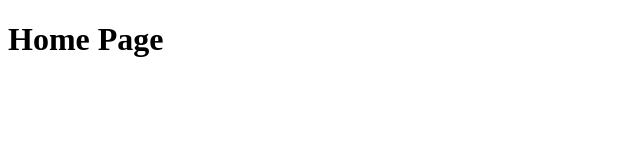
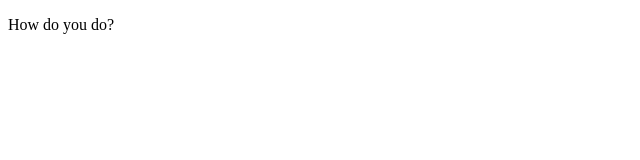
Before and after one commit to NolanHovis/Evening-Github, a plain HTML site: page index.html in a window 1280 px wide. Shown: the whole page, without its empty margins (0-640 px from the left). Drawn offline with Linux system fonts and the light colour scheme.

Commit message:
Changed HomePage

```diff
--- a/index.html
+++ b/index.html
@@ -7,6 +7,6 @@
     <title>Github</title>
   </head>
   <body>
-    <h1>Home Page</h1>
+    <p>How do you do?</p>
   </body>
 </html>
```
